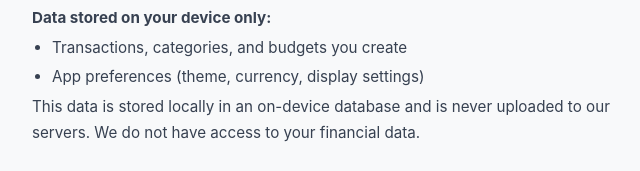
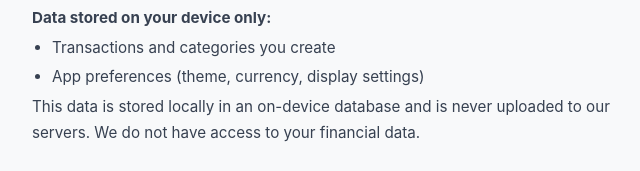
Before and after one commit to itsAdityaRathore/Velzio-Policies, a plain HTML site: page expense-tracker.html in a window 1280 px wide. Shown: the part 407-578 px from the top of the page, 292-932 px from the left. Drawn offline with Linux system fonts and the light colour scheme.

Commit message:
fix: remove 'budgets' mention from data collection (feature doesn't exist yet)

```diff
--- a/expense-tracker.html
+++ b/expense-tracker.html
@@ -38,7 +38,7 @@
         <h2>Data We Collect</h2>
         <p><strong>Data stored on your device only:</strong></p>
         <ul>
-            <li>Transactions, categories, and budgets you create</li>
+            <li>Transactions and categories you create</li>
             <li>App preferences (theme, currency, display settings)</li>
         </ul>
         <p>This data is stored locally in an on-device database and is never uploaded to our servers. We do not have access to your financial data.</p>
```
